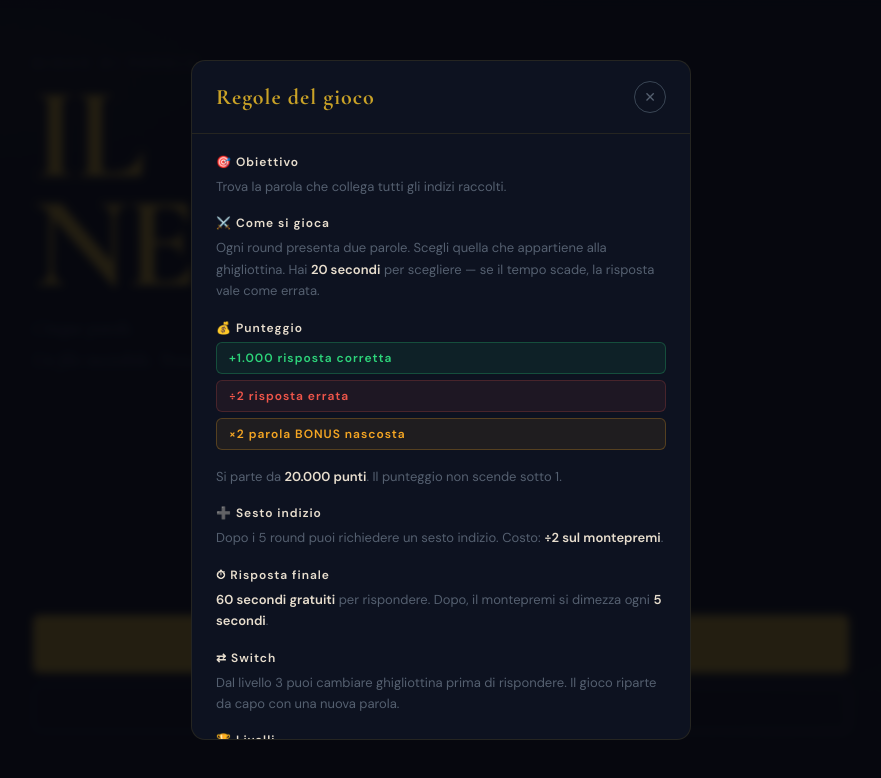
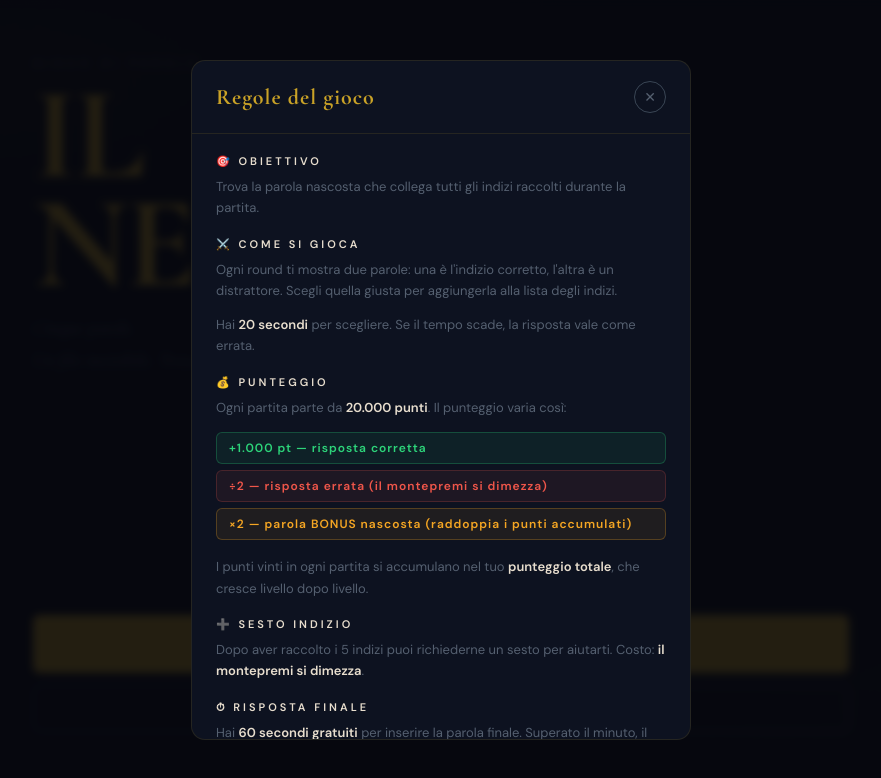
Before and after one commit to socialseo/ilnesso, a React (Vite) app: page / in a window 1280 px wide. Both pictures are taken after a click on the button "? REGOLE DEL GIOCO". Shown: the top 778 px of the page, without its empty margins (199-1080 px from the left). Built offline with nearby package versions, Linux system fonts and the light colour scheme.

Commit message:
Update IlNesso.jsx

```diff
--- a/src/IlNesso.jsx
+++ b/src/IlNesso.jsx
@@ -653,39 +653,50 @@ function RulesModal({ onClose }) {
           <button className="modal-close" onClick={onClose}>✕</button>
         </div>
         <div className="modal-body">
+
           <div className="rule-section">
-            <p className="rule-section-title">🎯 Obiettivo</p>
-            <p className="rule-text">Trova la parola che collega tutti gli indizi raccolti.</p>
+            <p className="rule-section-title">🎯 OBIETTIVO</p>
+            <p className="rule-text">Trova la parola nascosta che collega tutti gli indizi raccolti durante la partita.</p>
           </div>
+
           <div className="rule-section">
-            <p className="rule-section-title">⚔️ Come si gioca</p>
-            <p className="rule-text">Ogni round presenta due parole. Scegli quella che appartiene alla ghigliottina. Hai <strong>20 secondi</strong> per scegliere — se il tempo scade, la risposta vale come errata.</p>
+            <p className="rule-section-title">⚔️ COME SI GIOCA</p>
+            <p className="rule-text">Ogni round ti mostra due parole: una è l'indizio corretto, l'altra è un distrattore. Scegli quella giusta per aggiungerla alla lista degli indizi.</p>
+            <p className="rule-text" style={{marginTop:6}}>Hai <strong>20 secondi</strong> per scegliere. Se il tempo scade, la risposta vale come errata.</p>
           </div>
+
           <div className="rule-section">
-            <p className="rule-section-title">💰 Punteggio</p>
-            <div className="rule-pills">
-              <div className="rule-pill correct">+1.000 risposta corretta</div>
-              <div className="rule-pill wrong">÷2 risposta errata</div>
-              <div className="rule-pill bonus">×2 parola BONUS nascosta</div>
+            <p className="rule-section-title">💰 PUNTEGGIO</p>
+            <p className="rule-text">Ogni partita parte da <strong>20.000 punti</strong>. Il punteggio varia così:</p>
+            <div className="rule-pills" style={{marginTop:8}}>
+              <div className="rule-pill correct">+1.000 pt — risposta corretta</div>
+              <div className="rule-pill wrong">÷2 — risposta errata (il montepremi si dimezza)</div>
+              <div className="rule-pill bonus">×2 — parola BONUS nascosta (raddoppia i punti accumulati)</div>
             </div>
-            <p className="rule-text" style={{marginTop:10}}>Si parte da <strong>20.000 punti</strong>. Il punteggio non scende sotto 1.</p>
+            <p className="rule-text" style={{marginTop:10}}>I punti vinti in ogni partita si accumulano nel tuo <strong>punteggio totale</strong>, che cresce livello dopo livello.</p>
           </div>
+
           <div className="rule-section">
-            <p className="rule-section-title">➕ Sesto indizio</p>
-            <p className="rule-text">Dopo i 5 round puoi richiedere un sesto indizio. Costo: <strong>÷2 sul montepremi</strong>.</p>
+            <p className="rule-section-title">➕ SESTO INDIZIO</p>
+            <p className="rule-text">Dopo aver raccolto i 5 indizi puoi richiederne un sesto per aiutarti. Costo: <strong>il montepremi si dimezza</strong>.</p>
           </div>
+
           <div className="rule-section">
-            <p className="rule-section-title">⏱ Risposta finale</p>
-            <p className="rule-text"><strong>60 secondi gratuiti</strong> per rispondere. Dopo, il montepremi si dimezza ogni <strong>5 secondi</strong>.</p>
+            <p className="rule-section-title">⏱ RISPOSTA FINALE</p>
+            <p className="rule-text">Hai <strong>60 secondi gratuiti</strong> per inserire la parola finale. Superato il minuto, il montepremi si dimezza ogni <strong>5 secondi</strong> fino a che non rispondi.</p>
           </div>
+
           <div className="rule-section">
-            <p className="rule-section-title">⇄ Switch</p>
-            <p className="rule-text">Dal livello 3 puoi cambiare ghigliottina prima di rispondere. Il gioco riparte da capo con una nuova parola.</p>
+            <p className="rule-section-title">⇄ SWITCH</p>
+            <p className="rule-text">Dal livello 3 puoi cambiare ghigliottina prima di rispondere. Il gioco riparte da capo con una parola diversa. Gli switch disponibili si azzerano a ogni nuovo livello.</p>
           </div>
+
           <div className="rule-section">
-            <p className="rule-section-title">🏆 Livelli</p>
-            <p className="rule-text">Ci sono 8 livelli. Per avanzare devi raggiungere il numero di vittorie richiesto entro 10 partite.</p>
+            <p className="rule-section-title">🏆 LIVELLI E CLASSIFICA</p>
+            <p className="rule-text">Il gioco ha <strong>8 livelli</strong>. Per avanzare devi raggiungere il numero di vittorie richiesto entro 10 partite.</p>
+            <p className="rule-text" style={{marginTop:6}}>Chi completa tutti gli 8 livelli può <strong>registrare il proprio punteggio</strong> e concorrere alla classifica dei <strong>Top 10 Campioni</strong>.</p>
           </div>
+
         </div>
       </div>
     </div>
@@ -852,7 +863,7 @@ html,body{height:100%;background:var(--bg)}
 .modal-close:hover{border-color:var(--text);color:var(--text)}
 .modal-body{overflow-y:auto;padding:20px 24px;display:flex;flex-direction:column;gap:18px}
 .rule-section{display:flex;flex-direction:column;gap:6px}
-.rule-section-title{font-size:12px;font-weight:600;letter-spacing:1px;color:var(--text)}
+.rule-section-title{font-size:11px;font-weight:700;letter-spacing:3px;text-transform:uppercase;color:var(--gold-lt);margin-bottom:2px}
 .rule-text{font-size:13px;color:var(--muted);line-height:1.65}
 .rule-text strong{color:var(--text)}
 .rule-pills{display:flex;flex-direction:column;gap:6px}
```
